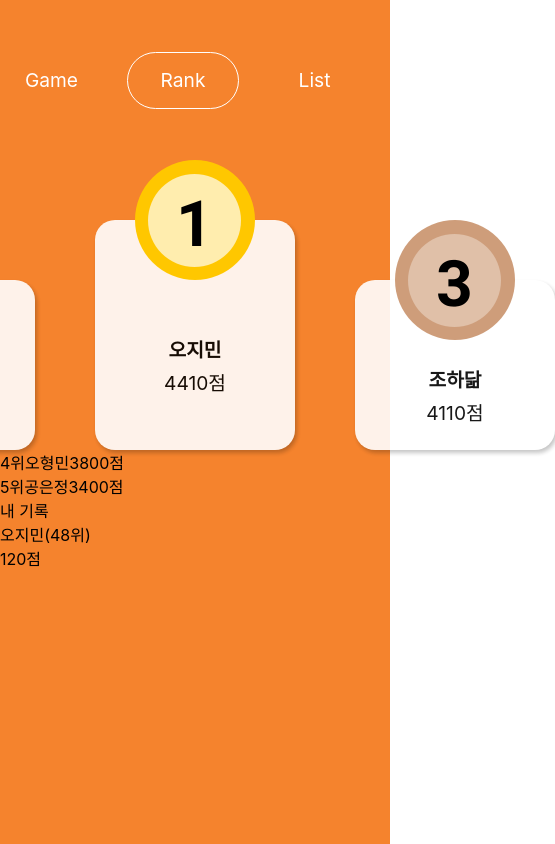
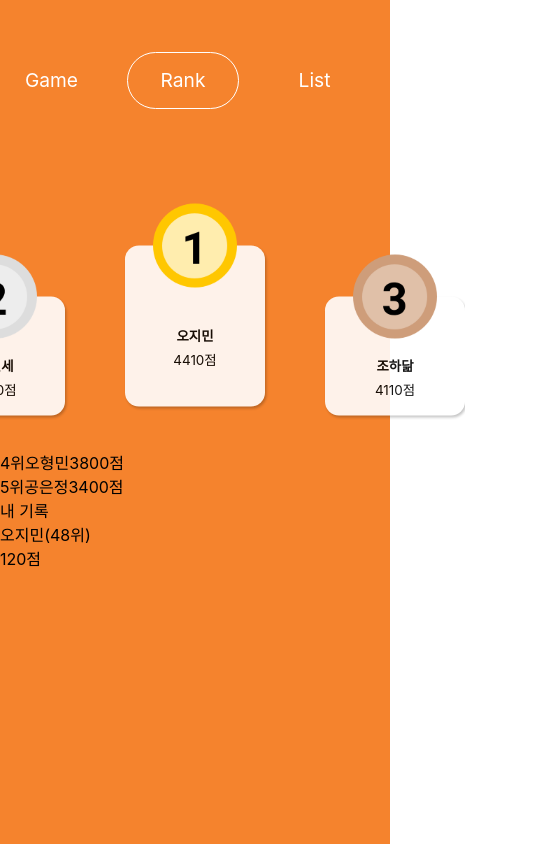
Before and after one commit to cho-hadam/renaissance, a React (Create React App) app: page /Home in a window 390 px wide. Both pictures are taken after a click on the item "Rank". Shown: the whole page, 555 px wide, since content can reach past the window. Built offline with nearby package versions, Linux system fonts and the light colour scheme.

Commit message:
Top Rank Media Query

```diff
--- a/src/css/rank.css
+++ b/src/css/rank.css
@@ -57,3 +57,15 @@
     font-size: 1.2rem;
     margin-top: 5px;
 }
+
+/* Media Query */
+@media (max-width: 800px) {
+    .TopRank {
+        transform: scale(0.7);
+    }
+
+    .First {
+        margin-left: 0;
+        margin-right: 0;
+    }
+}
```
